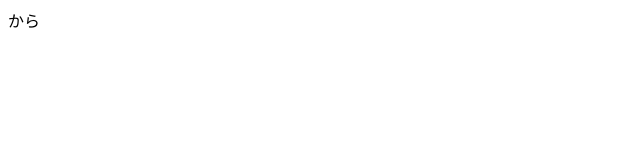
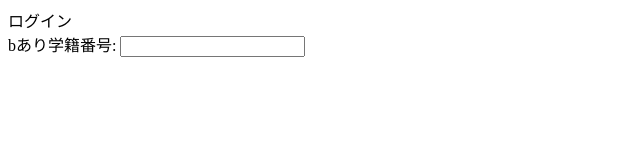
Before and after one commit to touhouota/researcher, a plain HTML site: page index.html in a window 1280 px wide. Shown: the whole page, without its empty margins (0-640 px from the left). Drawn offline with Linux system fonts and the light colour scheme.

Commit message:
ログインフォーム

```diff
--- a/index.html
+++ b/index.html
@@ -7,7 +7,13 @@
 </head>
 
 <body>
-	から
+	ログイン <br>
+	<form class="form">
+		<label>
+            bあり学籍番号:
+            <input type="text" name="user_id" value="">
+        </label>
+	</form>
 </body>
 
 </html>
```
